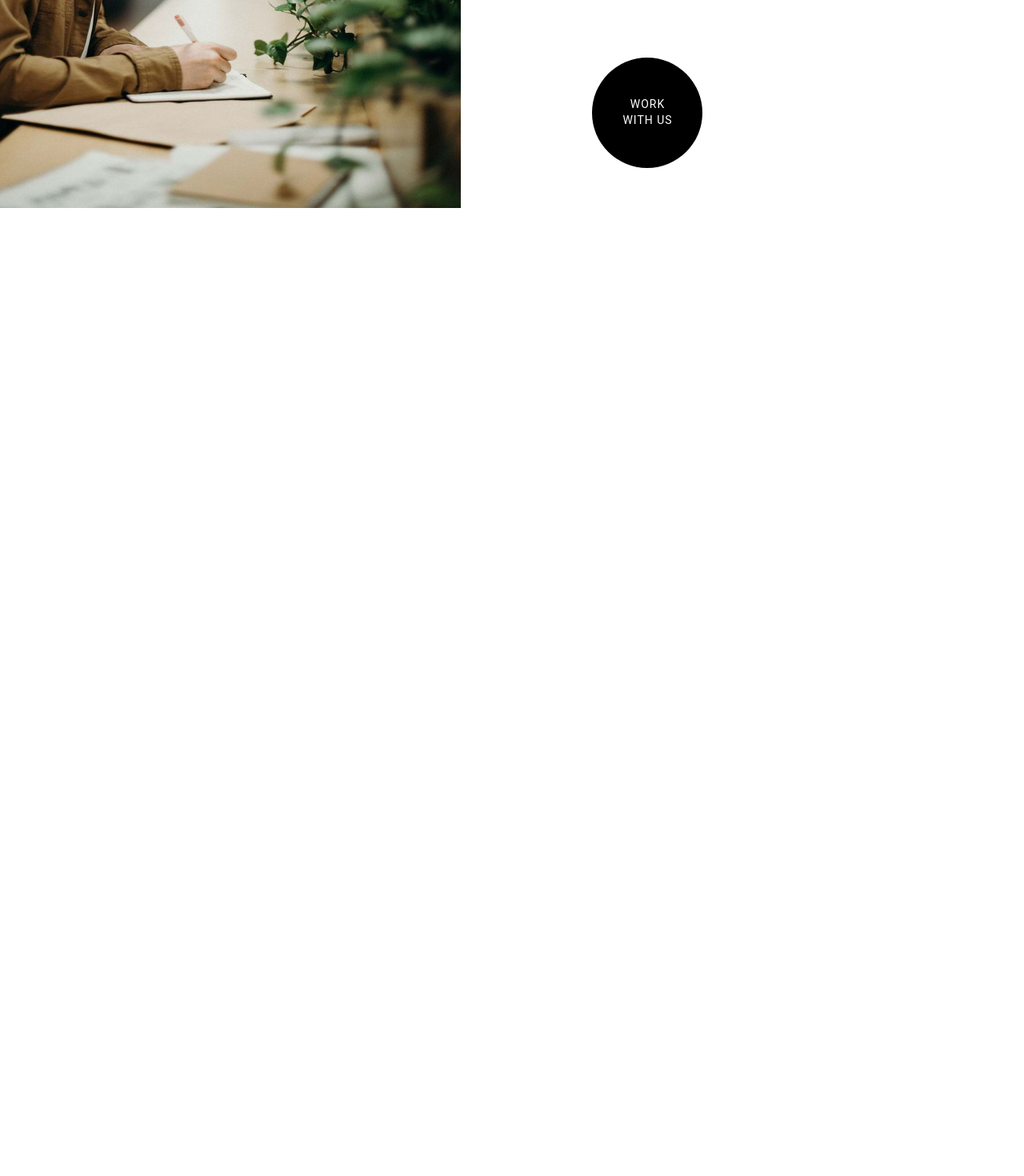
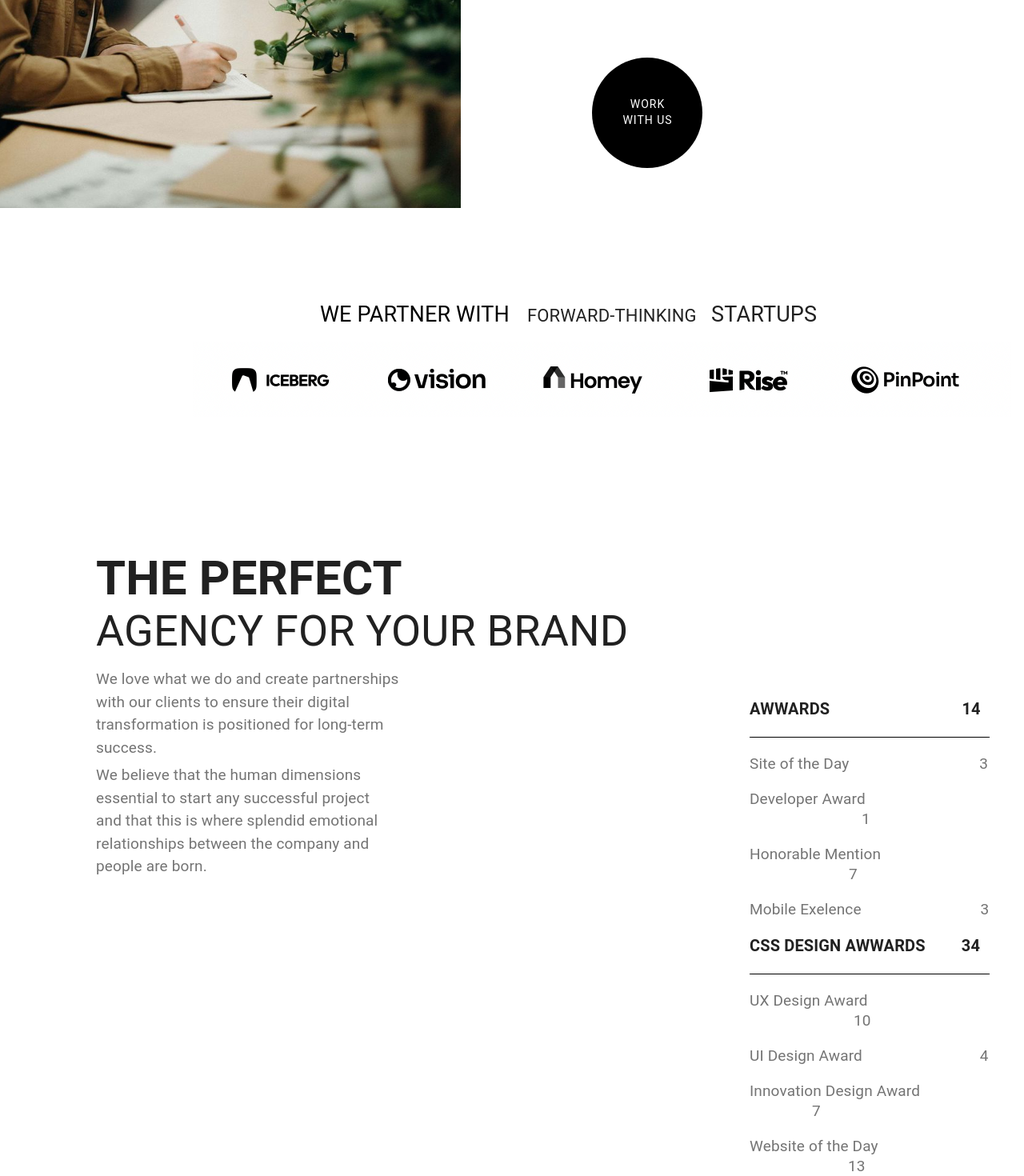
Before and after one commit to vovavoronyuk/my-blog-react, a React (Create React App) app: page / in a window 1280 px wide. Shown: the part 603-2073 px from the top of the page at 80% size. Before the commit the page ends 884 px from the top, so only its background shows below. Built offline with nearby package versions, Linux system fonts and the light colour scheme.

Commit message:
add ProductListTwo

```diff
--- /dev/null
+++ b/src/components/Products/ProductListTwo.scss
@@ -0,0 +1,165 @@
+.container_pro_two{
+    width: 100%;
+    height: 1000px;
+    .we_part{
+        position: absolute;
+        font-family: 'Roboto';
+        font-style: normal;
+        font-weight: 400;
+        font-size: 27px;
+        left: 400px;
+        top: 949px;
+        color: black;
+    }
+    .forward{
+        position: absolute;
+        left: 659px;
+        top: 959px;
+        font-family: 'Roboto';
+        font-style: normal;
+        font-weight: 400;
+        font-size: 22px;
+
+
+    }
+    .startups{
+        font-family: 'Roboto';
+        font-style: normal;
+        font-weight: 400;
+        font-size: 27px;
+        position: absolute;
+        left: 889px;
+        top: 949px;
+    }
+    .perfect{
+        position: absolute;
+        left: 120px;
+        top: 1241px;
+        font-family: 'Roboto';
+        font-style: normal;
+        font-weight: 700;
+        font-size: 60px;
+
+    }
+    .agency{
+        position: absolute;
+        height: 72px;
+        left: 120px;
+        top: 1315px;
+        font-family: 'Roboto';
+        font-style: normal;
+        font-weight: 400;
+        font-size: 54px;
+
+    }
+    .icon_two{
+        position: absolute;
+        width: 1023px;
+        height: 94px;
+        left: 241px;
+       top: 1030px;
+    }
+    .part_one{
+        width: 379px;
+        height: 99px;
+        position: absolute;
+        left: 120px;
+        top: 1419px;
+        font-family: 'Roboto';
+        font-style: normal;
+        font-weight: 400;
+        font-size: 19px;
+        color: #747474;
+    }
+    .part_two{
+        width: 377px;
+        height: 124px;
+        position: absolute;
+        left: 120px;
+        top: 1539px;
+        font-family: 'Roboto';
+        font-style: normal;
+        font-weight: 400;
+        font-size: 19px;
+        color: #747474;
+    }
+    .text-cont{
+        position: absolute;
+        width: 300px;
+        height: 200px;
+        left: 937px;
+        top: 1474px;
+        h5{
+            word-spacing: 160px;
+            font-family: 'Roboto';
+            font-style: normal;
+            font-weight: 700;
+            font-size: 20px;
+            border-bottom: 1px solid black;
+            padding: 0 0 20px;
+            margin: 0 0 20px;
+        }
+        p{
+            font-family: 'Roboto';
+            font-style: normal;
+            font-weight: 400;
+            font-size: 19px;
+            line-height: 25px;
+            color: #747474;
+            .one{
+                margin: 0 0 0 158px;
+            }
+            .two{
+                margin: 0 0 0 140px;
+            }
+            .three{
+                margin: 0 0 0 124px;
+            }
+            .four{
+                margin: 0 0 0 144px;
+            }
+
+        }
+    }
+    .text-cont-one{
+        position: absolute;
+        width: 300px;
+        height: 200px;
+        left: 937px;
+        top: 1770px;
+        h5{
+
+            font-family: 'Roboto';
+            font-style: normal;
+            font-weight: 700;
+            font-size: 20px;
+            border-bottom: 1px solid black;
+            padding: 0 0 20px;
+            margin: 0 0 20px;
+            span{
+                margin-left: 40px;
+            }
+        }
+        p{
+            font-family: 'Roboto';
+            font-style: normal;
+            font-weight: 400;
+            font-size: 19px;
+            line-height: 25px;
+            color: #747474;
+            .one{
+                margin: 0 0 0 130px;
+            }
+            .two{
+                margin: 0 0 0 142px;
+            }
+            .three{
+                margin: 0 0 0 78px;
+            }
+            .four{
+                margin: 0 0 0 123px;
+            }
+
+        }
+    }
+}
--- /dev/null
+++ b/src/components/Products/ProductListTwo.tsx
@@ -0,0 +1,61 @@
+import React from 'react'
+import './ProductListTwo.scss'
+
+type Props = {}
+
+const ProductListTwo = (props: Props) => {
+    return (
+        <div className="container_pro_two">
+            <p className="we_part">WE PARTNER WITH</p>
+            <p className="forward">FORWARD-THINKING</p>
+            <p className="startups">STARTUPS</p>
+            <img src="/images/icons.png" alt="" className="icon_two" />
+            <h1 className="perfect">THE PERFECT</h1>
+            <h1 className="agency">AGENCY FOR YOUR BRAND</h1>
+            <p className="part_one">
+                We love what we do and create partnerships with our clients to
+                ensure their digital transformation is positioned for long-term
+                success.
+            </p>
+            <p className="part_two">
+                We believe that the human dimensions essential to start any
+                successful project and that this is where splendid emotional
+                relationships between the company and people are born.
+            </p>
+            <div className="text-cont">
+                <h5>AWWARDS 14</h5>
+                <p>
+                    Site of the Day <span className="one">3</span>
+                </p>
+                <p>
+                    Developer Award <span className="two">1</span>
+                </p>
+                <p>
+                    Honorable Mention <span className="three">7</span>
+                </p>
+                <p>
+                    Mobile Exelence <span className="four">3</span>
+                </p>
+            </div>
+            <div className="text-cont-one">
+                <h5>
+                    CSS DESIGN AWWARDS <span>34</span>
+                </h5>
+                <p>
+                    UX Design Award <span className="one">10</span>
+                </p>
+                <p>
+                    UI Design Award <span className="two">4</span>
+                </p>
+                <p>
+                    Innovation Design Award <span className="three">7</span>
+                </p>
+                <p>
+                    Website of the Day <span className="four">13</span>
+                </p>
+            </div>
+        </div>
+    )
+}
+
+export default ProductListTwo
--- a/src/container/Main/Main.tsx
+++ b/src/container/Main/Main.tsx
@@ -1,6 +1,5 @@
-import React from 'react'
-
 import ProductList from '../../components/Products/ProductList'
+import ProductListTwo from 'components/Products/ProductListTwo'
 
 type Props = {}
 
@@ -8,6 +7,7 @@ const Main = (props: Props) => {
     return (
         <>
             <ProductList />
+            <ProductListTwo />
         </>
     )
 }
```
